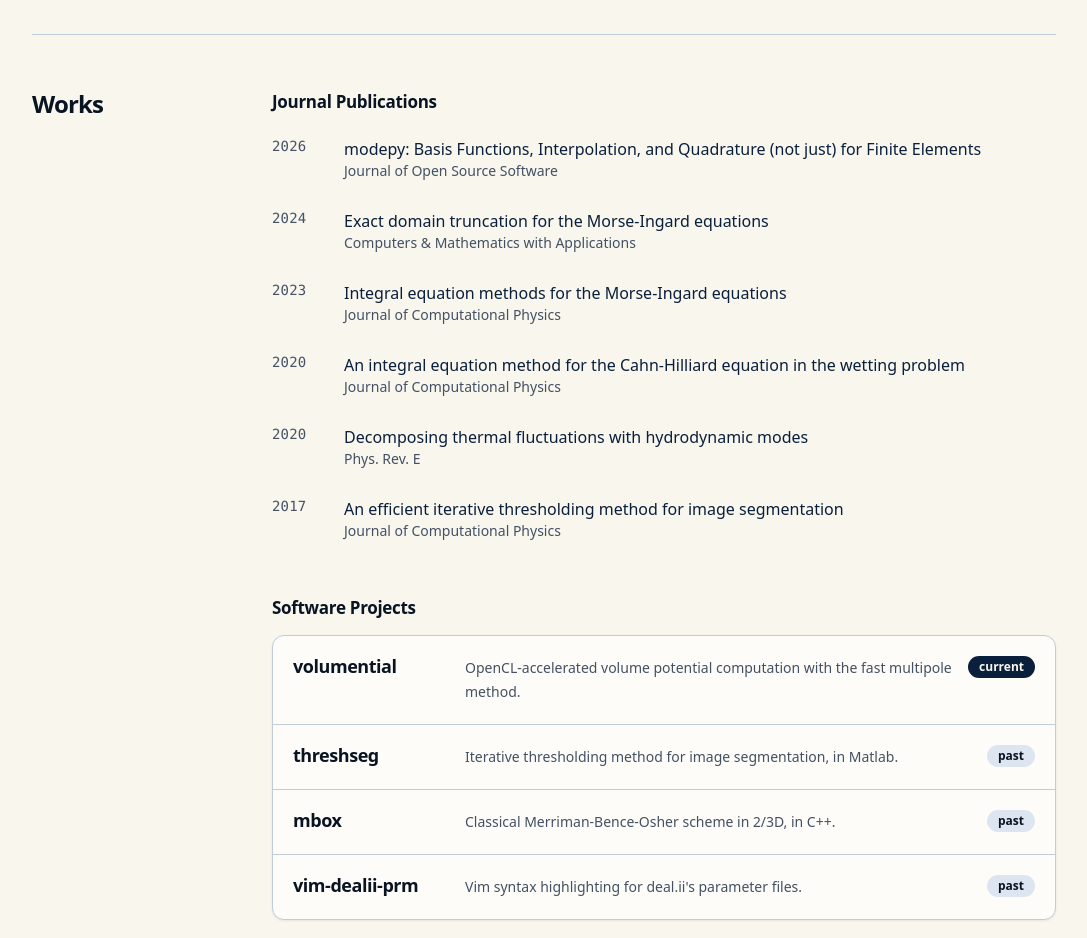
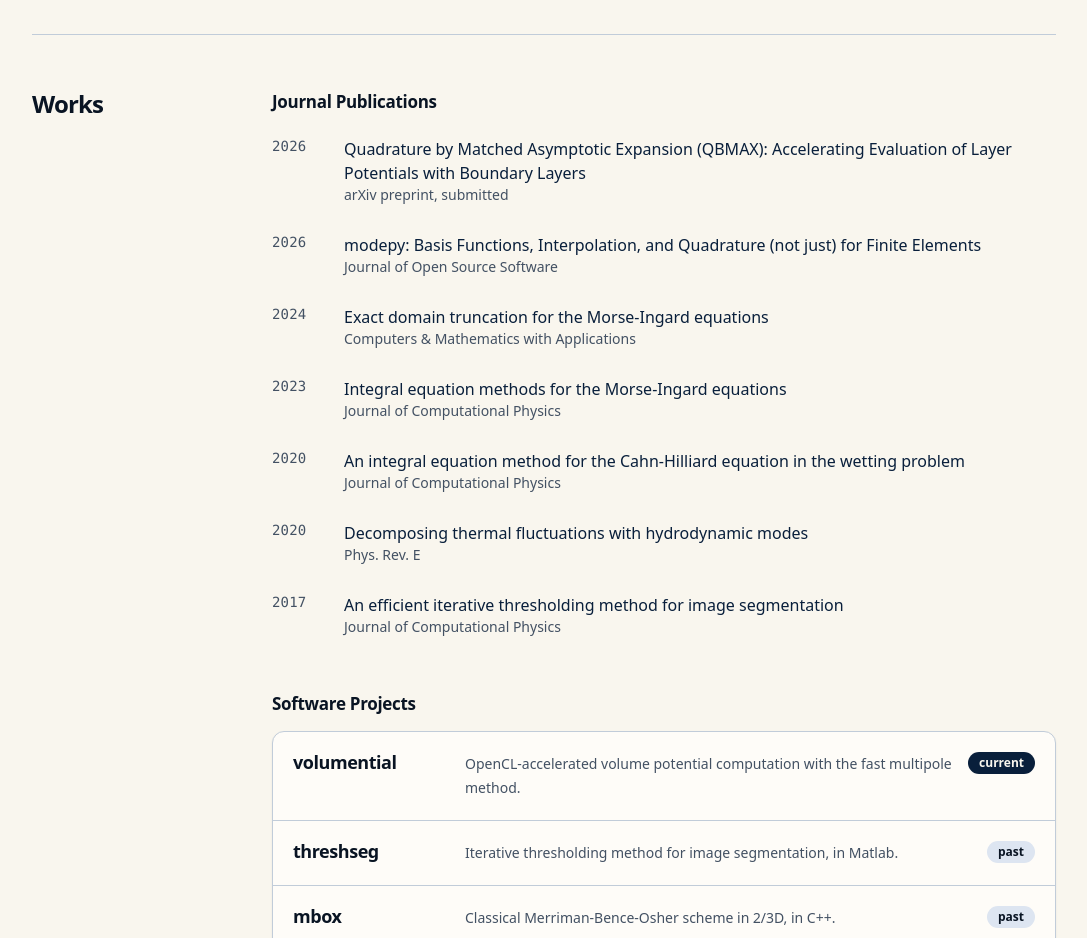
Before and after one commit to xywei/shuhari.me, a React (Vite) app: page / in a window 1280 px wide. Shown: the part 960-1898 px from the top of the page, without its empty margins (96-1183 px from the left). Built offline with nearby package versions, Linux system fonts and the light colour scheme; a web font is replaced by a local one.

Commit message:
docs: add QBMAX arXiv preprint to publications
Co-Authored-By: Claude Opus 5.5 (1M context) <noreply@anthropic.com>
Claude-Session: https://claude.ai/code/session_01FHtMxCxG39n1UQj7KSre91

```diff
--- a/src/pages/home-page.tsx
+++ b/src/pages/home-page.tsx
@@ -20,6 +20,12 @@ const chronology = [
 ] as const
 
 const publications = [
+  [
+    '2026',
+    'Quadrature by Matched Asymptotic Expansion (QBMAX): Accelerating Evaluation of Layer Potentials with Boundary Layers',
+    'arXiv preprint, submitted',
+    'https://arxiv.org/abs/2609.10857',
+  ],
   [
     '2026',
     'modepy: Basis Functions, Interpolation, and Quadrature (not just) for Finite Elements',
```
